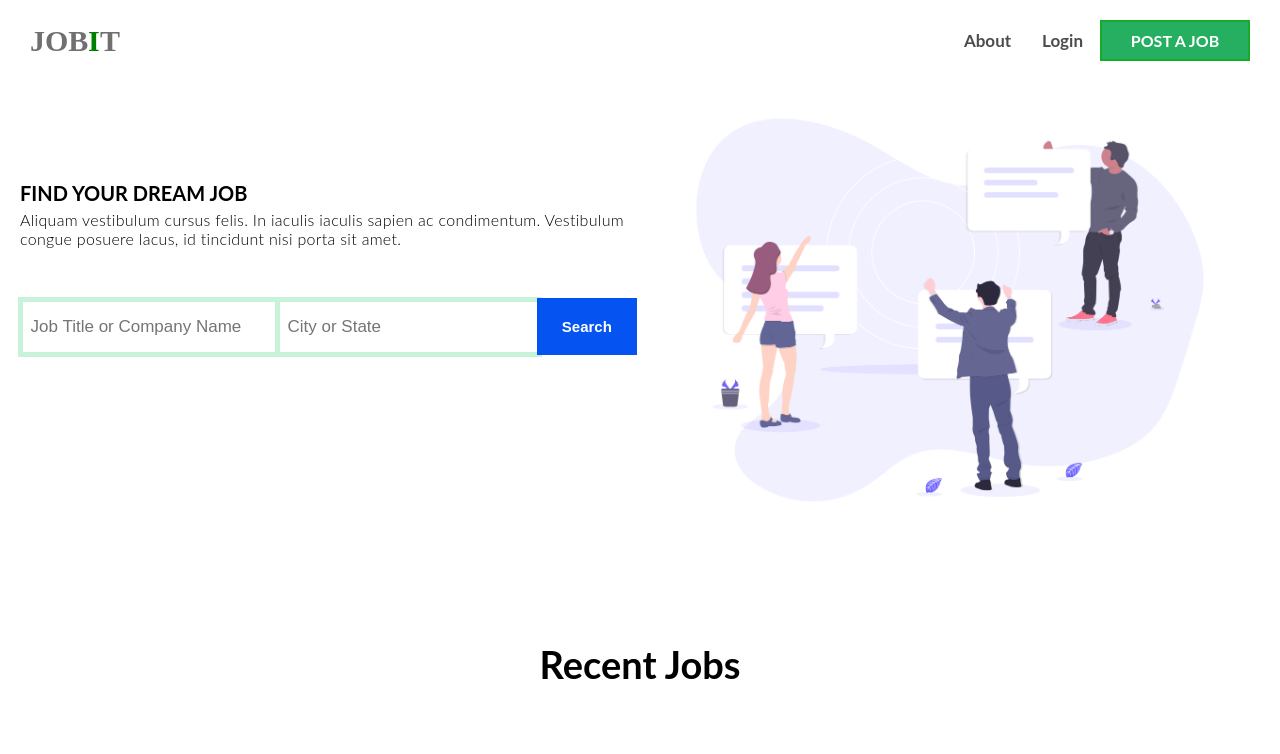
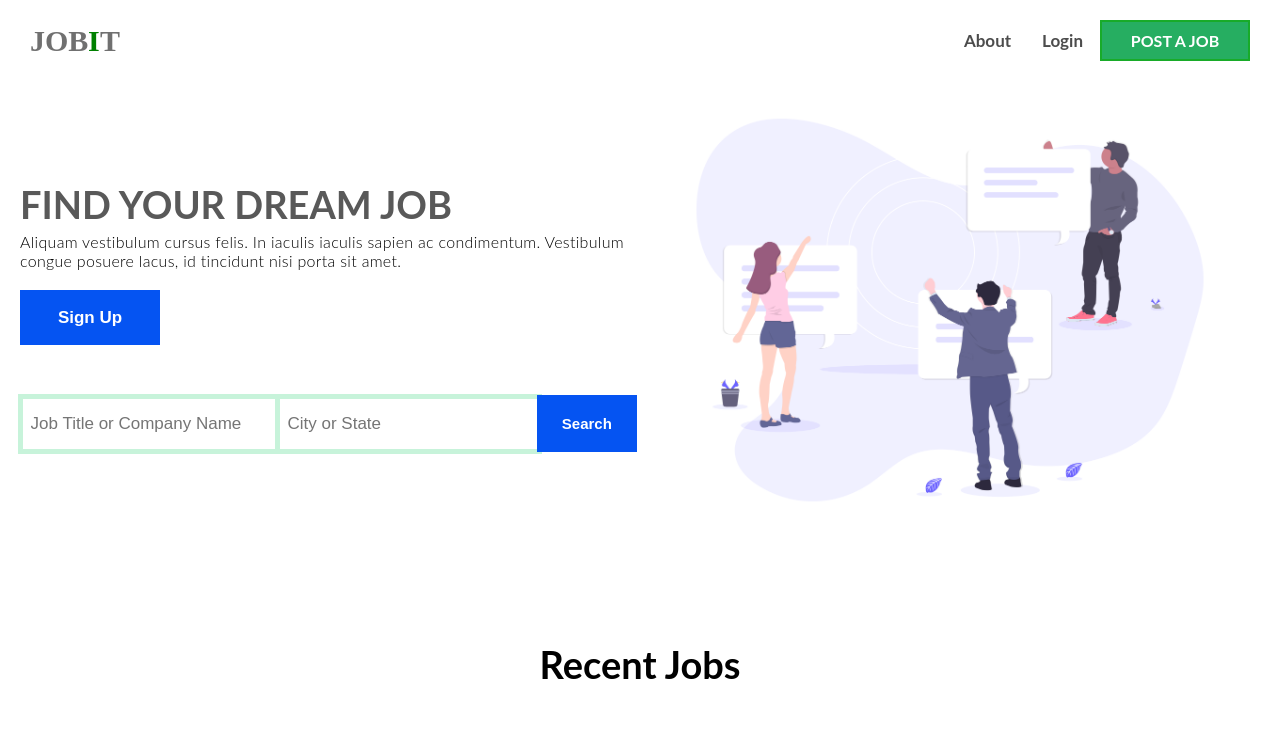
Before and after one commit to orsdev/jobit, a React (Create React App) app: page / in a window 1280 px wide. Shown: the top 754 px of the page. Built offline with nearby package versions, Linux system fonts and the light colour scheme.

Commit message:
sign up button added to app

```diff
--- a/src/assets/css/style.css
+++ b/src/assets/css/style.css
@@ -84,6 +84,26 @@
   padding: 0 20px;
   display: flex;
 }
+.hero .signup {
+  width: 140px;
+  height: 55px;
+  background: #0554f2;
+  color: #ffffff;
+  border: none;
+  font-size: 1.7rem;
+  margin-top: 20px;
+  font-weight: bold;
+}
+.hero .signup:hover {
+  background: #1662fa;
+}
+.hero .signup:active {
+  font-size: 1.66rem;
+}
+.hero .signup:active, .hero .signup:focus {
+  outline: none;
+  border: none;
+}
 .hero__img {
   width: 50%;
 }
@@ -95,7 +115,7 @@
   width: 50%;
   padding-top: 100px;
 }
-.hero__body h2 {
+.hero__body h1 {
   font-size: 3.8rem;
   color: #595959;
 }
@@ -512,5 +532,13 @@
     margin-bottom: 30px;
   }
 }
+@media (max-width: 320px) {
+  .header__nav-nav {
+    flex-direction: column;
+  }
+  .header__nav-nav li:not(:last-child) {
+    margin-bottom: 6px;
+  }
+}
 
 /*# sourceMappingURL=style.css.map */
--- a/src/assets/sass/component/_hero.scss
+++ b/src/assets/sass/component/_hero.scss
@@ -4,6 +4,31 @@
    height: 500px;
    padding: 0 20px;
    display: flex;
+
+   .signup {
+      width: 140px;
+      height: 55px;
+      background: $color-1;
+      color: $white;
+      border: none;
+      font-size: 1.7rem;
+      margin-top: 20px;
+      font-weight: bold;
+
+      &:hover {
+         background: lighten($color-1, 5%);
+      }
+
+      &:active {
+         font-size: 1.66rem;
+      }
+
+      &:active,
+      &:focus {
+         outline: none;
+         border: none;
+      }
+   }
 
    &__img {
       width: 50%;
@@ -18,7 +43,7 @@
       width: 50%;
       padding-top: 100px;
 
-      h2 {
+      h1 {
          font-size: 3.8rem;
          color: lighten($black, 15%);
       }
--- a/src/components/hero.js
+++ b/src/components/hero.js
@@ -11,6 +11,7 @@ const hero = () => (
         Vestibulum congue posuere lacus,
         id tincidunt nisi porta sit amet.
       </p>
+      <button className="signup" type="button">Sign Up</button>
       <form
         action=""
         id="search"
```
Also changed, not shown: src/assets/sass/component/_responsive.scss (+12 -0 lines).
